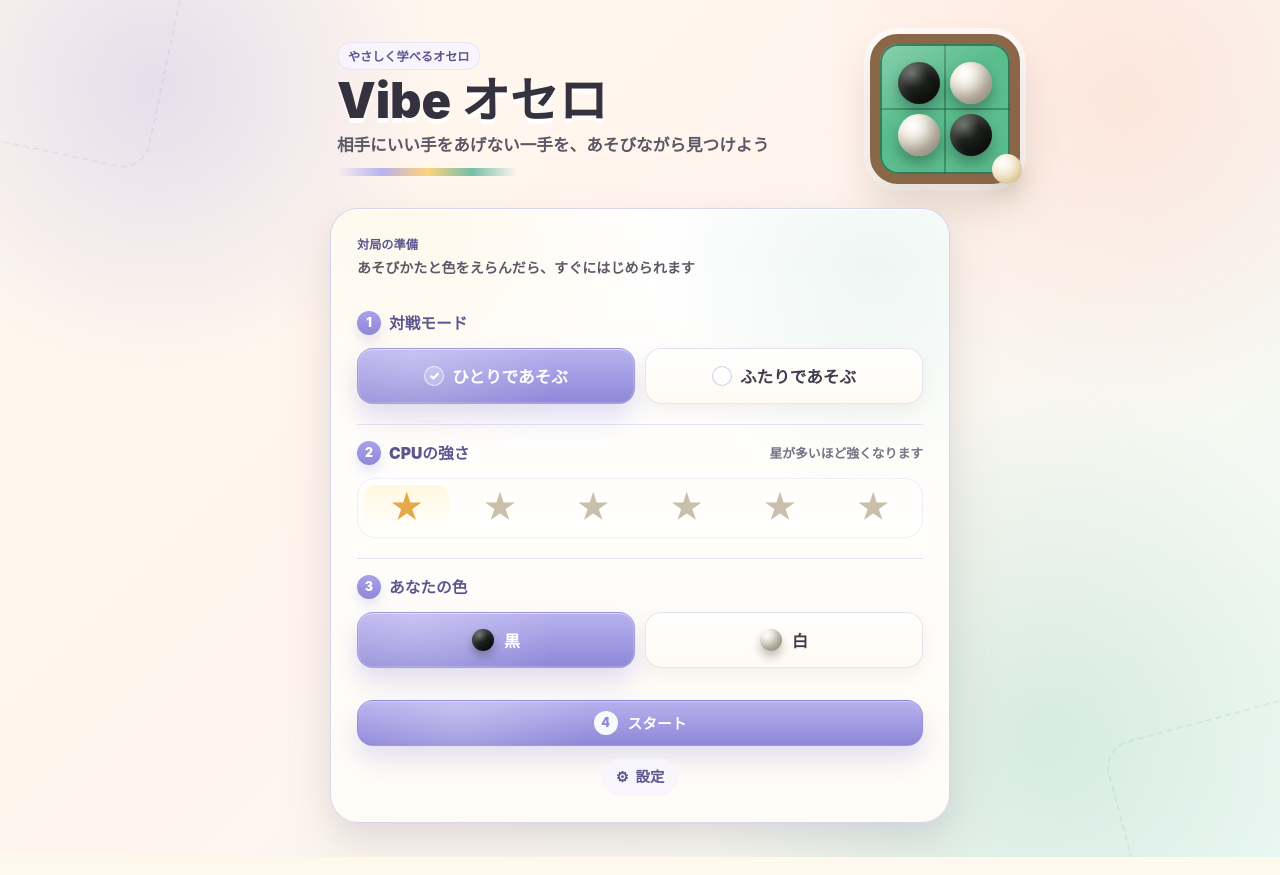
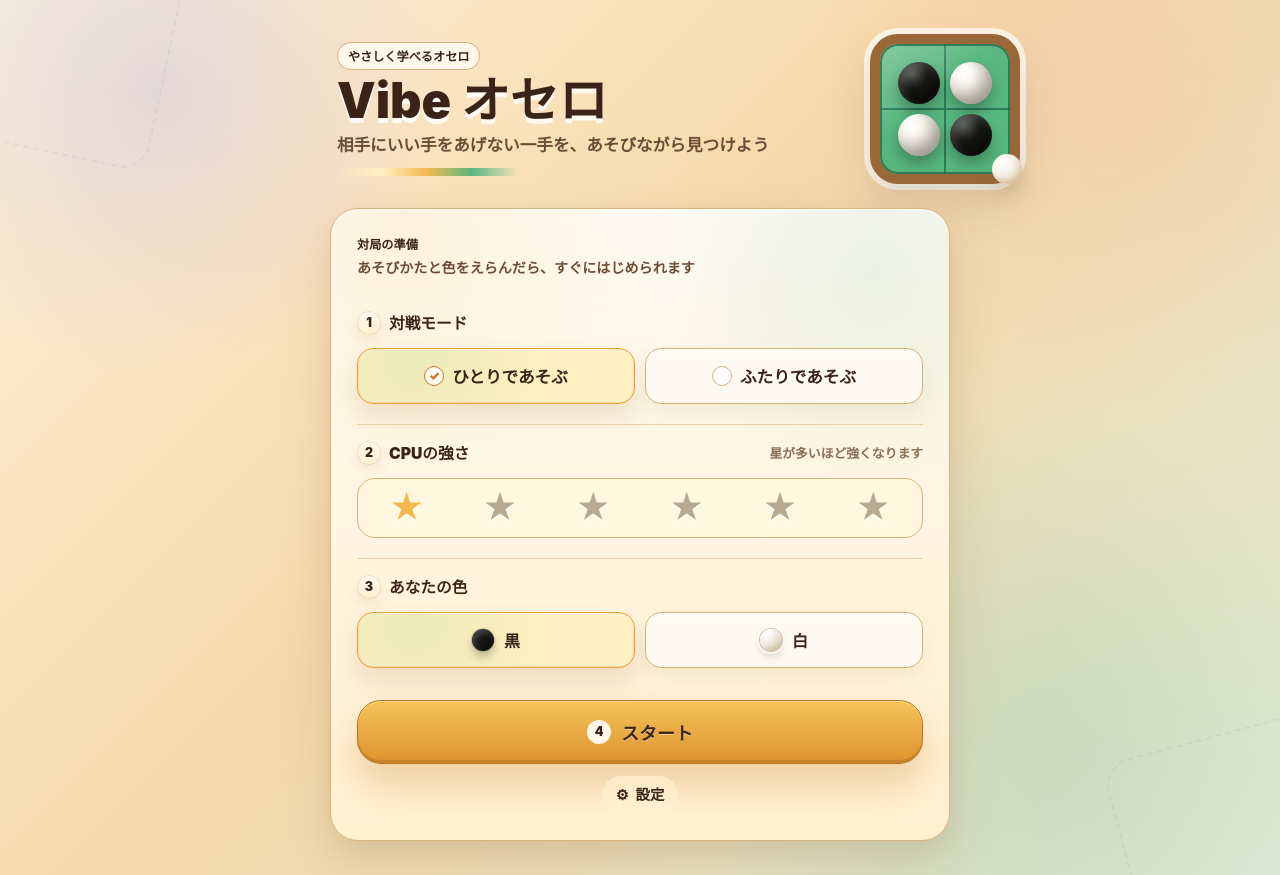
Before and after one commit to westzaki/vibe-othello, a React (Vite) app: page / in a window 1280 px wide. Built offline with nearby package versions, Linux system fonts and the light colour scheme.

Commit message:
style(start): refine Bibi color palette

```diff
--- a/src/styles/screens/start.css
+++ b/src/styles/screens/start.css
@@ -16,12 +16,12 @@
   background:
     radial-gradient(
       circle at 22% 20%,
-      rgba(255, 210, 122, 0.22),
+      color-mix(in srgb, var(--color-bibi-honey) 18%, transparent),
       transparent 15rem
     ),
     radial-gradient(
       circle at 82% 16%,
-      rgba(117, 190, 169, 0.18),
+      color-mix(in srgb, var(--color-accent-green) 18%, transparent),
       transparent 16rem
     ),
     linear-gradient(180deg, rgba(255, 255, 255, 0.44), rgba(255, 251, 244, 0.2));
@@ -56,9 +56,9 @@
   background: linear-gradient(
     90deg,
     transparent,
-    var(--color-accent-soft),
-    var(--color-honey),
-    var(--color-mint),
+    var(--color-bibi-honey-soft),
+    var(--color-bibi-honey),
+    var(--color-accent-green),
     transparent
   );
   content: "";
@@ -69,8 +69,8 @@
   width: fit-content;
   margin: 0;
   border-radius: var(--radius-round);
-  color: var(--color-accent-strong);
-  background: var(--color-accent-wash);
+  color: var(--color-bibee-cocoa);
+  background: var(--color-paper-surface);
   font-size: 0.76rem;
   font-weight: 950;
   letter-spacing: 0;
@@ -78,7 +78,7 @@
 
 .start-screen__eyebrow {
   padding: 5px 11px;
-  box-shadow: inset 0 0 0 1px rgba(184, 176, 225, 0.26);
+  box-shadow: inset 0 0 0 1px var(--color-paper-border);
 }
 
 .start-panel__eyebrow {
@@ -87,7 +87,7 @@
 
 .start-screen__lead {
   margin: 0;
-  color: var(--color-text-soft);
+  color: var(--color-text-secondary);
   max-width: 28rem;
   font-size: clamp(0.94rem, 2vw, 1.04rem);
   font-weight: 800;
@@ -102,7 +102,7 @@
   aspect-ratio: 1;
   grid-template-columns: repeat(2, 1fr);
   gap: clamp(7px, 2vw, 10px);
-  border: clamp(8px, 2vw, 10px) solid #8a6847;
+  border: clamp(8px, 2vw, 10px) solid var(--color-wood);
   border-radius: var(--radius-xl);
   padding: clamp(13px, 3vw, 18px);
   background:
@@ -110,15 +110,15 @@
     linear-gradient(
       90deg,
       transparent calc(50% - 1px),
-      rgba(35, 100, 72, 0.5) calc(50% - 1px),
-      rgba(35, 100, 72, 0.5) calc(50% + 1px),
+      var(--color-board-line) calc(50% - 1px),
+      var(--color-board-line) calc(50% + 1px),
       transparent calc(50% + 1px)
     ),
     linear-gradient(
       0deg,
       transparent calc(50% - 1px),
-      rgba(35, 100, 72, 0.5) calc(50% - 1px),
-      rgba(35, 100, 72, 0.5) calc(50% + 1px),
+      var(--color-board-line) calc(50% - 1px),
+      var(--color-board-line) calc(50% + 1px),
       transparent calc(50% + 1px)
     ),
     var(--color-board-green);
@@ -138,8 +138,8 @@
   background: radial-gradient(
     circle at 35% 28%,
     #ffffff,
-    #f5e9cc 54%,
-    #e4c78e 100%
+    var(--color-disc-white) 54%,
+    var(--color-paper-border) 100%
   );
   box-shadow:
     0 10px 18px rgba(105, 85, 69, 0.16),
@@ -180,30 +180,30 @@
   min-width: 0;
   width: min(100%, 620px);
   gap: 4px;
-  border: 1px solid var(--color-border-strong);
+  border: 1px solid var(--color-paper-border);
   border-radius: var(--radius-xl);
   padding: clamp(16px, 3.2vw, 26px);
   background:
     radial-gradient(
       circle at 12% 0%,
-      rgba(255, 210, 122, 0.14),
+      color-mix(in srgb, var(--color-bibi-honey) 12%, transparent),
       transparent 16rem
     ),
     radial-gradient(
       circle at 88% 10%,
-      rgba(117, 190, 169, 0.12),
+      color-mix(in srgb, var(--color-accent-green) 12%, transparent),
       transparent 14rem
     ),
     linear-gradient(
       180deg,
-      rgba(255, 255, 255, 0.98),
-      rgba(255, 252, 246, 0.96)
+      var(--color-paper-soft),
+      var(--color-paper-strong)
     ),
-    var(--color-surface);
+    var(--color-paper);
   box-shadow:
     var(--shadow-hairline),
     var(--shadow-panel),
-    0 10px 22px rgba(143, 135, 216, 0.1);
+    0 10px 22px rgba(155, 104, 64, 0.1);
 }
 
 .start-panel__header {
@@ -251,7 +251,7 @@
   align-items: center;
   gap: 8px;
   margin: 0;
-  color: var(--color-accent-strong);
+  color: var(--color-text-primary);
   font-size: 0.98rem;
   font-weight: 900;
 }
@@ -264,12 +264,16 @@
   height: 24px;
   place-items: center;
   border-radius: var(--radius-round);
-  color: var(--color-text-inverse);
-  background: linear-gradient(180deg, #a9a1ea, var(--color-accent));
+  color: var(--color-text-main);
+  background:
+    linear-gradient(180deg, var(--color-paper-soft), var(--color-paper-strong)),
+    var(--color-paper);
   font-size: 0.78rem;
   font-weight: 950;
   line-height: 1;
-  box-shadow: 0 6px 12px rgba(143, 135, 216, 0.22);
+  box-shadow:
+    inset 0 0 0 1px rgba(201, 130, 49, 0.24),
+    0 6px 12px rgba(155, 104, 64, 0.1);
 }
 
 .start-panel__helper {
@@ -289,16 +293,16 @@
 .mode-selector__button,
 .disc-selector__button {
   min-width: 0;
-  border: 1px solid var(--color-border);
+  border: 1px solid var(--color-control-border);
   border-radius: var(--radius-sm);
-  color: var(--color-text);
+  color: var(--color-control-text);
   background:
     linear-gradient(
       180deg,
-      rgba(255, 255, 255, 0.98),
-      rgba(255, 250, 242, 0.92)
+      var(--color-paper-soft),
+      var(--color-control-bg)
     ),
-    var(--color-surface);
+    var(--color-control-bg);
   box-shadow:
     var(--shadow-hairline),
     var(--shadow-soft);
@@ -336,7 +340,7 @@
   width: 20px;
   height: 20px;
   place-items: center;
-  border: 1px solid rgba(184, 176, 225, 0.62);
+  border: 1px solid var(--color-control-border);
   border-radius: var(--radius-round);
   color: currentColor;
   font-size: 0.78rem;
@@ -359,27 +363,29 @@
   height: 22px;
   border-radius: 50%;
   box-shadow:
+    0 0 0 1px rgba(91, 57, 31, 0.22),
     inset -5px -6px 9px rgba(0, 0, 0, 0.28),
     inset 3px 4px 6px rgba(255, 255, 255, 0.2),
     0 6px 10px rgba(0, 0, 0, 0.24);
 }
 
 .disc-selector__disc--black {
-  background: radial-gradient(
-    circle at 35% 28%,
-    var(--color-disc-black-a) 0%,
-    var(--color-disc-black-b) 36%,
-    var(--color-disc-black-c) 100%
-  );
+  background: var(--color-disc-black);
 }
 
 .disc-selector__disc--white {
   background: radial-gradient(
     circle at 35% 28%,
-    var(--color-disc-white-a) 0%,
-    var(--color-disc-white-b) 48%,
-    var(--color-disc-white-c) 100%
+    #ffffff 0%,
+    var(--color-disc-white) 54%,
+    var(--color-paper-border) 100%
   );
+  box-shadow:
+    0 0 0 1px var(--color-disc-white-border),
+    0 0 0 3px rgba(255, 250, 241, 0.88),
+    inset -5px -6px 9px rgba(120, 92, 55, 0.18),
+    inset 3px 4px 6px rgba(255, 255, 255, 0.9),
+    0 6px 10px rgba(91, 57, 31, 0.2);
 }
 
 .cpu-star-selector {
@@ -387,10 +393,10 @@
   min-width: 0;
   flex-wrap: nowrap;
   gap: clamp(4px, 1.6vw, 8px);
-  border: 1px solid rgba(184, 176, 225, 0.2);
+  border: 1px solid var(--color-control-border);
   border-radius: var(--radius-md);
   padding: 6px;
-  background: rgba(255, 255, 255, 0.58);
+  background: var(--color-star-bg);
 }
 
 .start-panel__section--inactive .cpu-star-selector {
@@ -405,7 +411,7 @@
   place-items: center;
   border: 0;
   border-radius: var(--radius-xs);
-  color: #c9bfaa;
+  color: var(--color-star-empty);
   background: transparent;
   cursor: pointer;
   font: inherit;
@@ -421,14 +427,14 @@
 }
 
 .cpu-star-selector__button--filled {
-  color: #e6a84b;
-  background: linear-gradient(180deg, rgba(255, 248, 222, 0.94), transparent);
+  color: var(--color-star-active);
+  background: transparent;
 }
 
 .cpu-star-selector__button:hover:not(:disabled) {
-  color: #d98d36;
-  background: rgba(255, 248, 222, 0.92);
-  box-shadow: inset 0 0 0 1px rgba(230, 168, 75, 0.24);
+  color: var(--color-bibi-caramel);
+  background: color-mix(in srgb, var(--color-star-bg) 76%, white);
+  box-shadow: inset 0 0 0 1px var(--color-selected-border);
   transform: translateY(-1px);
 }
 
@@ -451,11 +457,13 @@
 
 .mode-selector__button:hover,
 .disc-selector__button:hover {
-  border-color: rgba(163, 154, 218, 0.72);
-  background: linear-gradient(180deg, #ffffff, #f8f5ff);
+  border-color: var(--color-selected-border);
+  background:
+    linear-gradient(180deg, var(--color-paper-soft), var(--color-selected-bg)),
+    var(--color-selected-bg);
   box-shadow:
     inset 0 1px 0 rgba(255, 255, 255, 0.92),
-    0 12px 22px rgba(143, 135, 216, 0.14);
+    0 12px 22px rgba(201, 130, 49, 0.14);
   transform: translateY(-1px);
 }
 
@@ -467,29 +475,37 @@
 
 .mode-selector__button--selected,
 .disc-selector__button--selected {
-  color: var(--color-text-inverse);
-  border-color: rgba(163, 154, 218, 0.8);
+  color: var(--color-selected-text);
+  border-color: var(--color-selected-border);
   background:
     radial-gradient(
       circle at 20% 18%,
-      rgba(255, 255, 255, 0.24),
+      color-mix(in srgb, var(--color-board-green) 10%, transparent),
       transparent 9rem
     ),
-    linear-gradient(180deg, var(--color-accent-soft), var(--color-accent));
+    linear-gradient(180deg, var(--color-selected-bg), var(--color-bibi-honey-soft)),
+    var(--color-selected-bg);
   box-shadow:
-    inset 0 1px 0 rgba(255, 255, 255, 0.34),
-    inset 0 0 0 1px rgba(255, 255, 255, 0.18),
-    0 14px 26px rgba(143, 135, 216, 0.28);
+    inset 0 1px 0 rgba(255, 255, 255, 0.66),
+    inset 0 0 0 1px rgba(201, 130, 49, 0.14),
+    0 14px 24px rgba(155, 104, 64, 0.16);
 }
 
 .mode-selector__button--selected > span {
-  border-color: rgba(255, 255, 255, 0.7);
-  background: rgba(255, 255, 255, 0.2);
+  color: var(--color-selected-mark);
+  border-color: var(--color-selected-check);
+  background: var(--color-paper-soft);
 }
 
 .mode-selector__button--selected:hover,
 .disc-selector__button--selected:hover {
-  background: linear-gradient(180deg, #c5bff4, #978ee0);
+  background:
+    radial-gradient(
+      circle at 20% 18%,
+      color-mix(in srgb, var(--color-bibi-honey) 22%, transparent),
+      transparent 9rem
+    ),
+    linear-gradient(180deg, var(--color-selected-bg), var(--color-bibi-honey-soft));
 }
 
 @media (min-width: 680px) {
@@ -514,33 +530,35 @@
   padding-block-start: 12px;
 }
 
-.start-panel__start {
+.start-panel__start.game-action--primary {
   display: inline-flex;
   align-items: center;
   justify-content: center;
   gap: 10px;
   width: 100%;
   min-height: 64px;
-  border: 0;
+  border: 1px solid var(--color-cta-border);
   border-radius: var(--radius-lg);
+  color: var(--color-cta-text);
   font-size: 1.12rem;
   font-weight: 950;
-  background:
-    radial-gradient(
-      circle at 18% 18%,
-      rgba(255, 255, 255, 0.26),
-      transparent 10rem
-    ),
-    linear-gradient(180deg, #aba3ed, #837bd3);
+  background: var(--color-cta-bg);
   box-shadow:
     inset 0 1px 0 rgba(255, 255, 255, 0.36),
-    inset 0 -2px 0 rgba(88, 79, 166, 0.18),
-    0 20px 36px rgba(143, 135, 216, 0.32);
+    inset 0 -3px 0 rgba(95, 57, 18, 0.18),
+    0 20px 36px rgba(201, 130, 49, 0.32);
+  text-shadow: 0 1px 0 rgba(255, 248, 234, 0.48);
+}
+
+.start-panel__start.game-action--primary:hover:not(:disabled) {
+  color: var(--color-cta-text);
+  border-color: var(--color-cta-border);
+  background: var(--color-cta-bg-hover);
 }
 
 .start-panel__start-step {
-  color: var(--color-accent);
-  background: rgba(255, 255, 255, 0.94);
+  color: var(--color-text-main);
+  background: var(--color-paper);
   box-shadow: none;
 }
 
@@ -553,8 +571,8 @@
   border: 0;
   border-radius: var(--radius-round);
   padding: 7px 14px;
-  color: var(--color-accent-strong);
-  background: rgba(248, 245, 255, 0.78);
+  color: var(--color-bibi-cocoa);
+  background: color-mix(in srgb, var(--color-paper-strong) 78%, transparent);
   cursor: pointer;
   font: inherit;
   font-size: 0.9rem;
@@ -567,8 +585,8 @@
 }
 
 .start-panel__settings:hover {
-  background: rgba(242, 238, 255, 0.96);
-  box-shadow: inset 0 0 0 1px rgba(184, 176, 225, 0.3);
+  background: var(--color-bibi-honey-soft);
+  box-shadow: inset 0 0 0 1px var(--color-selected-border);
   transform: translateY(-1px);
 }
 
--- a/src/styles/tokens.css
+++ b/src/styles/tokens.css
@@ -1,55 +1,138 @@
 :root {
-  --color-canvas: #fff8ed;
-  --color-canvas-warm: #fff5ee;
-  --color-canvas-mint: #f0fbf6;
-  --color-surface: rgba(255, 255, 255, 0.94);
-  --color-surface-soft: rgba(255, 252, 246, 0.92);
-  --color-surface-glass: rgba(255, 255, 255, 0.76);
-  --color-surface-warm: rgba(255, 248, 238, 0.9);
-  --color-surface-mint: rgba(233, 249, 243, 0.84);
-  --color-surface-lavender: rgba(250, 246, 255, 0.88);
+  --color-room-top: #fff3dc;
+  --color-room-middle: #f5d8a8;
+  --color-room-bottom: #dfead4;
 
-  --color-text: #3f3d4a;
-  --color-text-strong: #34323e;
-  --color-text-soft: #5c5866;
-  --color-text-muted: #777384;
+  --color-paper: #fff8ea;
+  --color-paper-soft: #fffaf2;
+  --color-paper-strong: #fff0cf;
+  --color-paper-border: #d7b37d;
+
+  --color-text-main: #3a2417;
+  --color-text-soft: #6b4c35;
+  --color-text-muted: #8b715b;
+
+  --color-bibi-fur: #d99b52;
+  --color-bibi-fur-light: #f1c27b;
+  --color-bibi-honey: #f3b94f;
+  --color-bibi-honey-soft: #fff0c2;
+  --color-bibi-caramel: #d88a28;
+  --color-bibi-caramel-dark: #b96b18;
+  --color-bibi-cocoa: #3a2417;
+
+  --color-wood: #9a6738;
+  --color-wood-dark: #6b3f22;
+  --color-wood-soft: #c9955a;
+
+  --color-board-green: #58b77f;
+  --color-board-green-dark: #2f6f51;
+  --color-board-line: #2d7b59;
+
+  --color-control-bg: #fffaf1;
+  --color-control-border: #d8b27a;
+  --color-control-text: #3a2417;
+
+  --color-selected-bg: #fff0c2;
+  --color-selected-border: #e3a13a;
+  --color-selected-text: #3a2417;
+  --color-selected-mark: #c97920;
+
+  --color-cta-bg: linear-gradient(180deg, #f6c45a 0%, #dc922f 100%);
+  --color-cta-bg-hover: linear-gradient(180deg, #ffc85a 0%, #df922b 100%);
+  --color-cta-border: #bd741f;
+  --color-cta-text: #3a2417;
+
+  --color-star-active: #f3b94f;
+  --color-star-empty: #b7aa91;
+  --color-star-bg: #fff7e0;
+
+  --color-disc-black: #171915;
+  --color-disc-white: #f7f1e4;
+  --color-disc-white-border: rgba(58, 36, 23, 0.28);
+
+  --color-accent-green: #58b77f;
+  --color-accent-lavender: #b8abe8;
+  --color-focus-ring: #2f6f51;
+
+  --color-room-background: var(--color-room-top);
+  --color-room-background-warm: var(--color-room-middle);
+  --color-paper-surface: var(--color-paper);
+  --color-card-surface: var(--color-paper-strong);
+  --color-card-surface-soft: rgba(255, 240, 210, 0.78);
+
+  --color-text-primary: var(--color-text-main);
+  --color-text-secondary: var(--color-text-soft);
+  --color-text-tertiary: var(--color-text-muted);
+
+  --color-bibee-cream: var(--color-room-top);
+  --color-bibee-paper: var(--color-paper);
+  --color-bibee-honey: var(--color-bibi-honey);
+  --color-bibee-caramel: var(--color-bibi-caramel);
+  --color-bibee-cocoa: var(--color-bibi-cocoa);
+  --color-bibee-fur: var(--color-bibi-fur-light);
+
+  --color-board-brand: var(--color-board-green);
+  --color-board-brand-dark: var(--color-board-green-dark);
+
+  --color-control-border-strong: rgba(184, 107, 24, 0.52);
+  --color-control-background: var(--color-control-bg);
+  --color-selected-background: var(--color-selected-bg);
+  --color-selected-check: var(--color-selected-mark);
+
+  --color-cta-background: #d88a28;
+  --color-cta-background-soft: #f3b94f;
+  --color-cta-background-hover: #df922b;
+  --color-small-accent: var(--color-accent-lavender);
+
+  --color-canvas: var(--color-room-top);
+  --color-canvas-warm: var(--color-room-middle);
+  --color-canvas-mint: var(--color-room-bottom);
+  --color-surface: rgba(255, 248, 234, 0.94);
+  --color-surface-soft: var(--color-card-surface);
+  --color-surface-glass: var(--color-card-surface-soft);
+  --color-surface-warm: rgba(255, 240, 210, 0.9);
+  --color-surface-mint: rgba(228, 239, 217, 0.84);
+  --color-surface-lavender: rgba(255, 250, 241, 0.88);
+
+  --color-text: #5f422e;
+  --color-text-strong: var(--color-text-main);
+  --color-text-soft: #6b4c35;
+  --color-text-muted: #8a7059;
   --color-text-inverse: #ffffff;
 
-  --color-accent: #8f87d8;
-  --color-accent-soft: #b8b1ee;
-  --color-accent-strong: #5c568f;
-  --color-accent-wash: rgba(248, 245, 255, 0.86);
-  --color-mint: #75bea9;
-  --color-mint-strong: #347967;
-  --color-mint-wash: rgba(219, 246, 236, 0.88);
-  --color-honey: #ffd27a;
-  --color-honey-strong: #7d5d19;
-  --color-honey-wash: rgba(255, 248, 222, 0.9);
-  --color-peach: #ffad99;
-  --color-peach-strong: #b85c52;
-  --color-peach-wash: rgba(255, 231, 225, 0.84);
-  --color-neutral-cool: #827c91;
+  --color-accent: var(--color-bibi-caramel);
+  --color-accent-soft: var(--color-bibi-honey);
+  --color-accent-strong: var(--color-bibi-cocoa);
+  --color-accent-wash: rgba(255, 238, 205, 0.88);
+  --color-mint: var(--color-board-green);
+  --color-mint-strong: var(--color-board-green-dark);
+  --color-mint-wash: rgba(228, 239, 217, 0.88);
+  --color-honey: var(--color-bibi-honey);
+  --color-honey-strong: var(--color-bibi-cocoa);
+  --color-honey-wash: var(--color-bibi-honey-soft);
+  --color-peach: #e99a7b;
+  --color-peach-strong: #9d4f3f;
+  --color-peach-wash: rgba(255, 229, 214, 0.84);
+  --color-neutral-cool: #8f806f;
 
-  --color-border: rgba(184, 176, 225, 0.34);
-  --color-border-strong: rgba(184, 176, 225, 0.5);
-  --color-border-mint: rgba(142, 196, 183, 0.46);
-  --color-border-honey: rgba(255, 204, 112, 0.52);
-  --color-border-peach: rgba(255, 173, 153, 0.48);
+  --color-border: rgba(216, 178, 122, 0.55);
+  --color-border-strong: rgba(216, 178, 122, 0.74);
+  --color-border-mint: rgba(88, 183, 127, 0.44);
+  --color-border-honey: rgba(227, 161, 58, 0.52);
+  --color-border-peach: rgba(233, 154, 123, 0.48);
 
-  --color-board-frame-light: #c39b72;
-  --color-board-frame: #9a704a;
-  --color-board-frame-dark: #765236;
-  --color-board-green: #5abd8d;
-  --color-board-green-hover: #63c899;
-  --color-board-line: rgba(31, 74, 56, 0.58);
-  --color-board-edge: #24533f;
+  --color-board-frame-light: var(--color-wood-soft);
+  --color-board-frame: var(--color-wood);
+  --color-board-frame-dark: var(--color-wood-dark);
+  --color-board-green-hover: #65c98d;
+  --color-board-edge: var(--color-board-brand-dark);
   --color-board-coordinate: rgba(255, 248, 232, 0.94);
-  --color-disc-black-a: #626860;
-  --color-disc-black-b: #20231f;
-  --color-disc-black-c: #090a09;
+  --color-disc-black-a: #4f534b;
+  --color-disc-black-b: var(--color-disc-black);
+  --color-disc-black-c: #080907;
   --color-disc-white-a: #ffffff;
-  --color-disc-white-b: #eee6d6;
-  --color-disc-white-c: #c8baa1;
+  --color-disc-white-b: var(--color-disc-white);
+  --color-disc-white-c: #d5c9b5;
 
   --radius-xs: 12px;
   --radius-sm: 16px;
@@ -60,14 +143,14 @@
   --radius-round: 999px;
 
   --shadow-hairline: inset 0 1px 0 rgba(255, 255, 255, 0.9);
-  --shadow-soft: 0 8px 18px rgba(118, 100, 88, 0.08);
-  --shadow-panel: 0 24px 54px rgba(118, 100, 88, 0.14);
-  --shadow-float: 0 30px 72px rgba(63, 61, 74, 0.22);
-  --shadow-mint: 0 18px 42px rgba(89, 129, 118, 0.16);
-  --shadow-accent: 0 14px 26px rgba(143, 135, 216, 0.24);
-  --shadow-board: 0 28px 58px rgba(105, 85, 69, 0.2);
+  --shadow-soft: 0 8px 18px rgba(118, 86, 55, 0.08);
+  --shadow-panel: 0 24px 54px rgba(118, 86, 55, 0.14);
+  --shadow-float: 0 30px 72px rgba(74, 47, 25, 0.22);
+  --shadow-mint: 0 18px 42px rgba(74, 114, 74, 0.16);
+  --shadow-accent: 0 14px 26px rgba(201, 130, 49, 0.24);
+  --shadow-board: 0 28px 58px rgba(86, 58, 34, 0.24);
 
-  --focus-ring: #f0c86b;
+  --focus-ring: var(--color-focus-ring);
   --duration-fast: 160ms;
   --duration-medium: 280ms;
   --duration-slow: 420ms;
```
